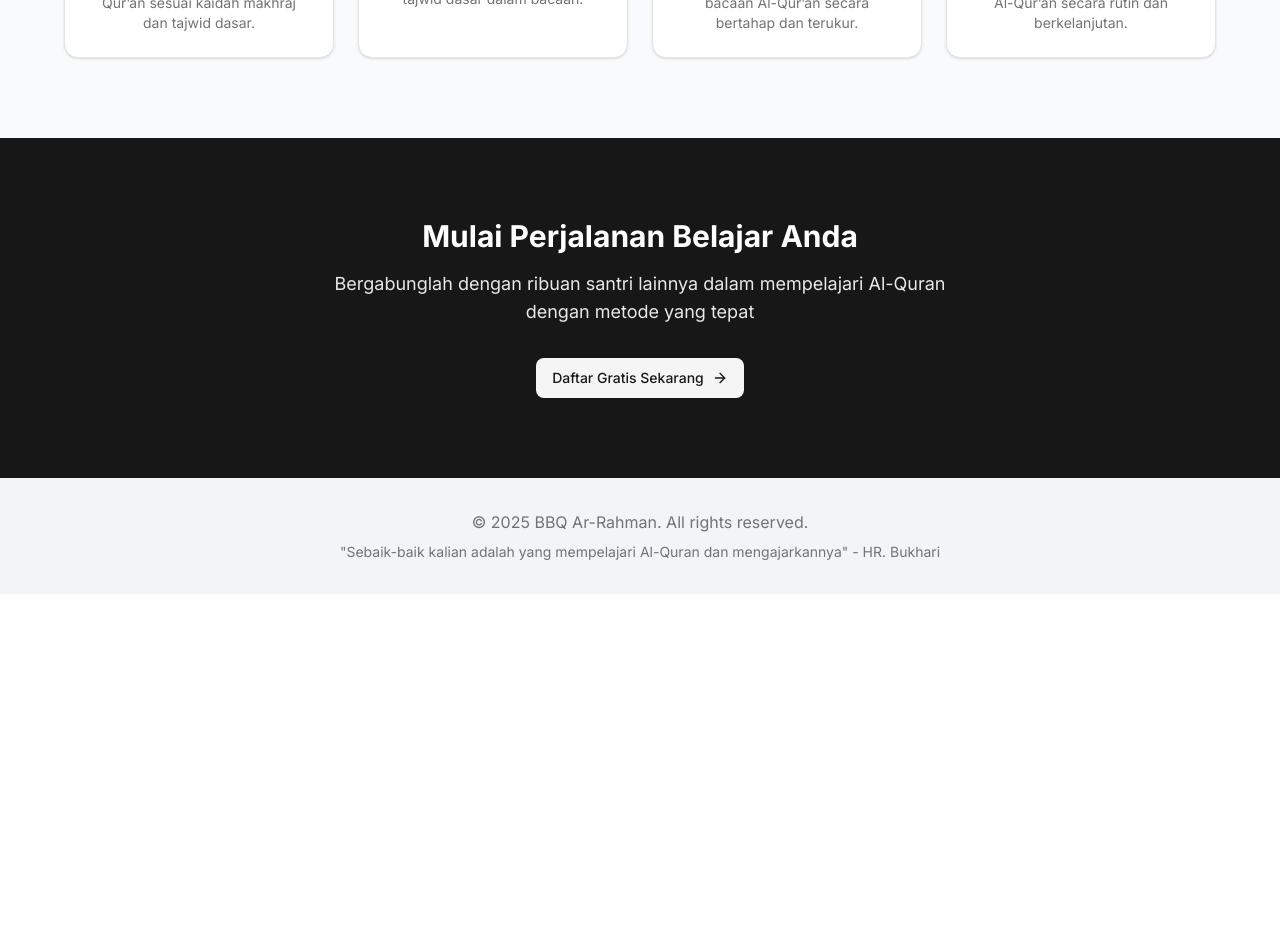
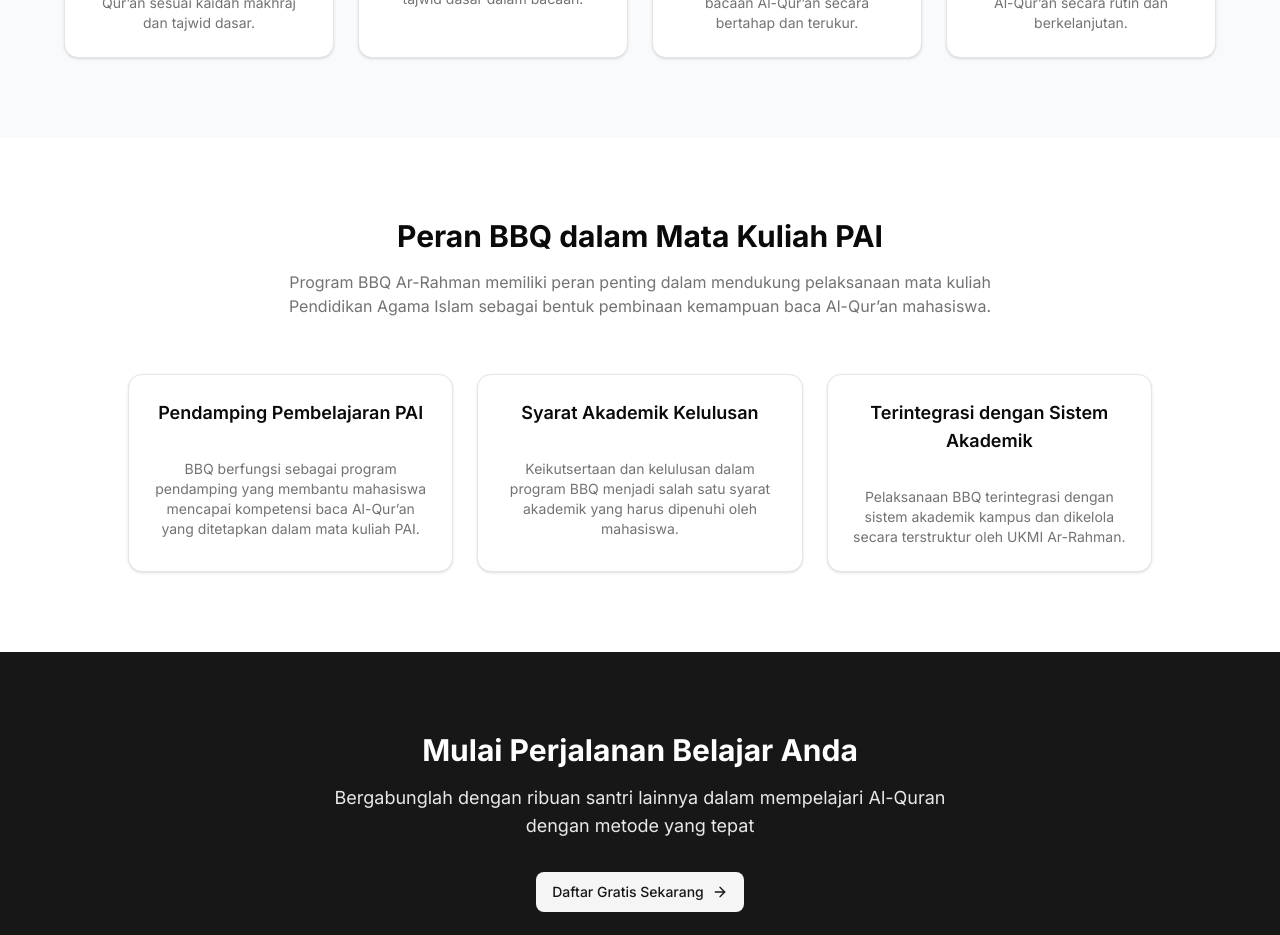
Before and after one commit to Atri-awg/BBQ-ARRRAHMAN, a Next.js app in the folder web/: page / in a window 1280 px wide. Shown: the part 2100-3035 px from the top of the page. Before the commit the page ends 2694 px from the top, so only its background shows below. Built offline with nearby package versions, Linux system fonts and the light colour scheme.

Commit message:
Peran BBQ dalam Matakuliah PAI

```diff
--- a/web/src/app/page.tsx
+++ b/web/src/app/page.tsx
@@ -282,6 +282,67 @@ export default function LandingPage() {
   </div>
 </section>
 
+{/* Peran BBQ dalam Mata Kuliah PAI */}
+<section className="py-20">
+  <div className="container mx-auto px-4">
+    <div className="text-center mb-14">
+      <h2 className="text-3xl font-bold mb-4">
+        Peran BBQ dalam Mata Kuliah PAI
+      </h2>
+      <p className="text-muted-foreground max-w-3xl mx-auto">
+        Program BBQ Ar-Rahman memiliki peran penting dalam mendukung
+        pelaksanaan mata kuliah Pendidikan Agama Islam sebagai bentuk
+        pembinaan kemampuan baca Al-Qur’an mahasiswa.
+      </p>
+    </div>
+
+    <div className="grid gap-6 md:grid-cols-3 max-w-5xl mx-auto">
+      <Card className="text-center">
+        <CardHeader>
+          <CardTitle className="text-lg">
+            Pendamping Pembelajaran PAI
+          </CardTitle>
+        </CardHeader>
+        <CardContent>
+          <p className="text-sm text-muted-foreground">
+            BBQ berfungsi sebagai program pendamping yang membantu mahasiswa
+            mencapai kompetensi baca Al-Qur’an yang ditetapkan dalam mata kuliah PAI.
+          </p>
+        </CardContent>
+      </Card>
+
+      <Card className="text-center">
+        <CardHeader>
+          <CardTitle className="text-lg">
+            Syarat Akademik Kelulusan
+          </CardTitle>
+        </CardHeader>
+        <CardContent>
+          <p className="text-sm text-muted-foreground">
+            Keikutsertaan dan kelulusan dalam program BBQ menjadi salah satu
+            syarat akademik yang harus dipenuhi oleh mahasiswa.
+          </p>
+        </CardContent>
+      </Card>
+
+      <Card className="text-center">
+        <CardHeader>
+          <CardTitle className="text-lg">
+            Terintegrasi dengan Sistem Akademik
+          </CardTitle>
+        </CardHeader>
+        <CardContent>
+          <p className="text-sm text-muted-foreground">
+            Pelaksanaan BBQ terintegrasi dengan sistem akademik kampus dan
+            dikelola secara terstruktur oleh UKMI Ar-Rahman.
+          </p>
+        </CardContent>
+      </Card>
+    </div>
+  </div>
+</section>
+
+
 
 
       {/* CTA Section */}
```
